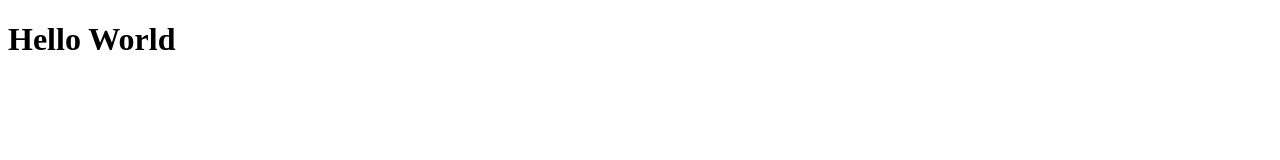
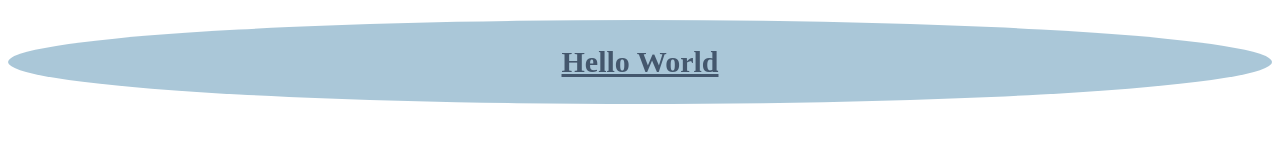
Before and after one commit to gjacks0902/GIT337, a plain HTML site: page index.html in a window 1280 px wide. Drawn offline with Linux system fonts and the light colour scheme.

Commit message:
styled html file with css

```diff
--- a/index.html
+++ b/index.html
@@ -1,6 +1,7 @@
 <!DOCTYPE html>
 <html lang="en">
 <head>
+    <link rel="stylesheet" href="style.css">
     <meta charset="UTF-8">
     <meta name="author" content="Gracie Jackson">
 </head>
--- /dev/null
+++ b/style.css
@@ -0,0 +1,10 @@
+h1 {
+    text-align: center;
+    color: #44576d;
+    background-color: #aac7d8;
+    text-decoration: underline;
+    border-radius: 50%;
+    font-size: 30px;
+    font-family:'Times New Roman', serif;
+    padding: 25px;
+}
```
